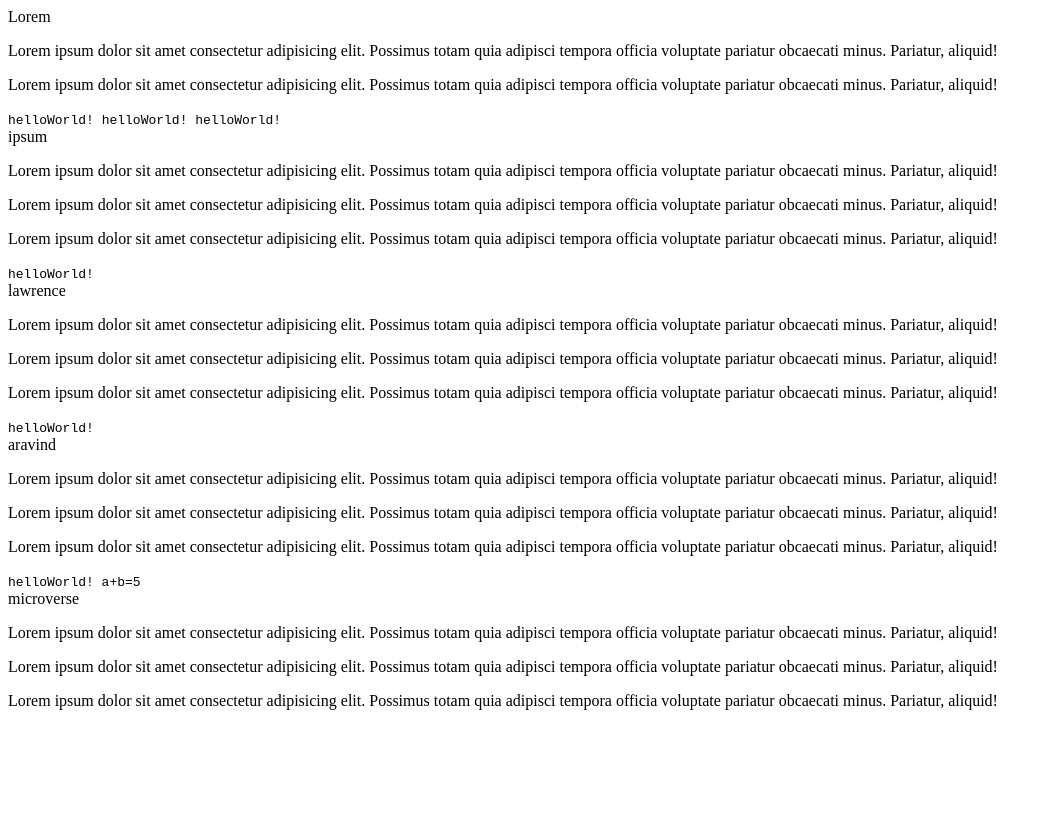
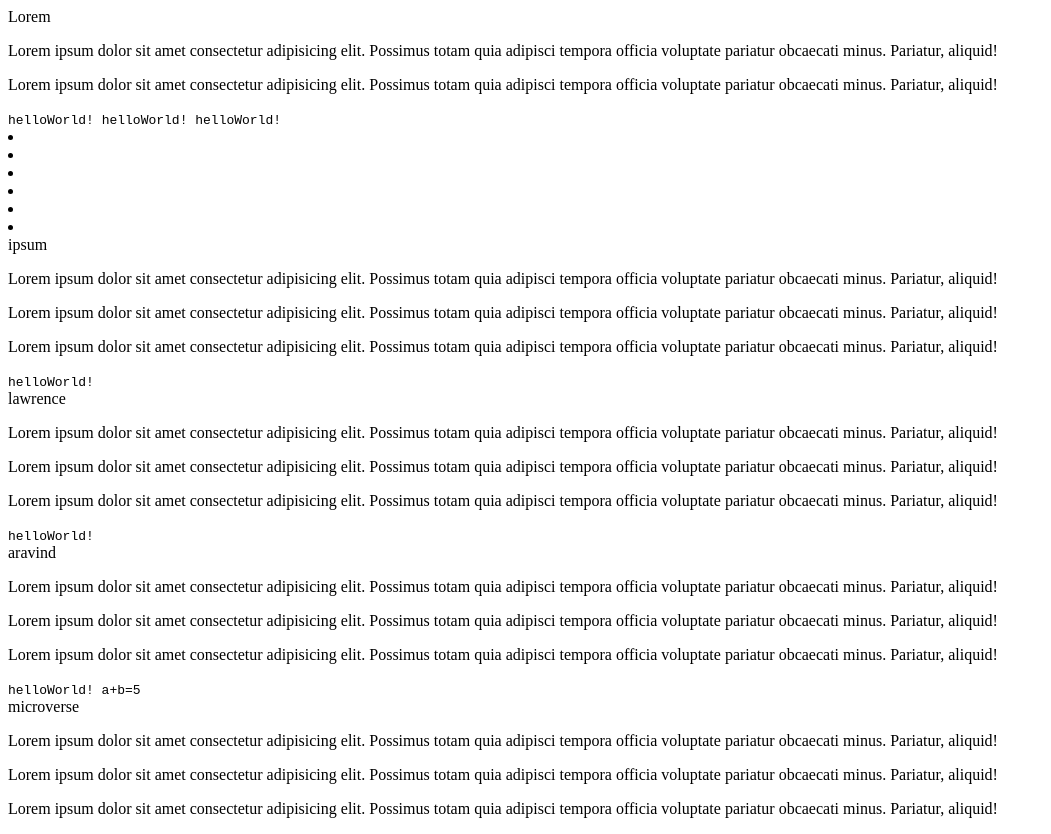
Before and after one commit to Kidd254/technicaldocumentation.github.io, a plain HTML site: page index.html in a window 1280 px wide. Shown: the whole page, without its empty margins (0-1051 px from the left). Before the commit the page ends 800 px from the top, so only its background shows below. Drawn offline with Linux system fonts and the light colour scheme.

Commit message:
fifth commit

```diff
--- a/index.html
+++ b/index.html
@@ -8,8 +8,9 @@
 </head>
 
 <body>
+<nav id="nav-bar"></nav>
+  <main id="main-doc">
 
-  <main id="main-doc">
 
     <section class="main-section" id="Lorem">
       <header id="">Lorem</header>
@@ -27,6 +28,15 @@
       <code>
           helloWorld!
         </code>
+        <li>
+
+        </li>
+        <li></li>
+        <li></li>
+        <li></li>
+        <li></li>
+        <li></li>
+
 
     </section>
 
```
